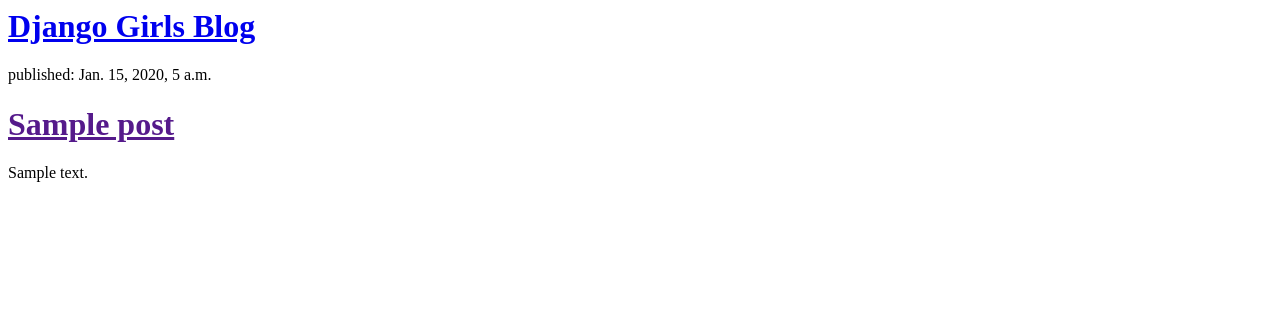
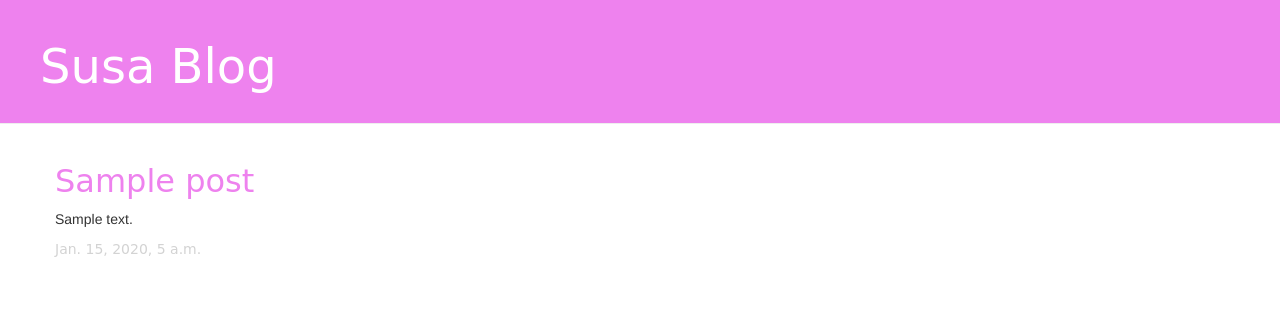
Before and after one commit to anasus85/first-blog, a Django app: template blog/templates/blog/post_list.html in a window 1280 px wide. Shown: the top 328 px of the page. Run offline with Django 3.2, Linux system fonts and the light colour scheme; the template is opened without the code that fills it: values that come from a table or form of the project are taken from there, others are empty; tables that the repository leaves empty hold one stand-in row (values such as "Sample post"); parts of the project's set-up code (start-up, migrations or seed data) failed here and were passed over; some libraries are stand-ins or nearby versions.

Commit message:
vistas detalladas de cada blog

```diff
--- /dev/null
+++ b/blog/static/css/blog.css
@@ -0,0 +1,52 @@
+.page-header {
+    background-color: #EE82EE;
+    margin-top: 0;
+    padding: 20px 20px 20px 40px;
+}
+
+.page-header h1, .page-header h1 a, .page-header h1 a:visited, .page-header h1 a:active {
+    color: #ffffff;
+    font-size: 36pt;
+    text-decoration: none;
+}
+
+.content {
+    margin-left: 40px;
+}
+
+h1, h2, h3, h4 {
+    font-family: 'Lobster', cursive;
+}
+
+.date {
+    color: #D3D3D3;
+    font-family: cursive
+}
+
+.save {
+    float: right;
+}
+
+.post-form textarea, .post-form input {
+    width: 100%;
+}
+.post-text {
+	font-size:12pt;
+
+
+}
+.top-menu, .top-menu:hover, .top-menu:visited {
+    color: #ffffff;
+    float: right;
+    font-size: 6pt;
+    margin-right: 20px;
+}
+
+.post {
+    margin-bottom: 70px;
+}
+
+.post h1 a, .post h1 a:visited {
+    color: #EE82EE;
+    font-size: 24pt;
+}
--- /dev/null
+++ b/blog/templates/blog/base.html
@@ -0,0 +1,27 @@
+{% load staticfiles %}
+<html>
+    <head>
+
+<title>Susa blog</title>
+<link rel="stylesheet" href="//maxcdn.bootstrapcdn.com/bootstrap/3.2.0/css/bootstrap.min.css">
+<link rel="stylesheet" href="//maxcdn.bootstrapcdn.com/bootstrap/3.2.0/css/bootstrap-theme.min.css">
+<link rel="stylesheet" href="{% static 'css/blog.css' %}">
+
+</head>
+
+<body>
+
+<div class="page-header">
+    <h1><a href="/">Susa Blog</a></h1>
+</div>
+ <div class="content container">
+        <div class="row">
+            <div class="col-md-8">
+            {% block content %}
+            {% endblock %}
+            </div>
+        </div>
+    </div>
+</body>
+
+</html>
--- a/blog/templates/blog/post_list.html
+++ b/blog/templates/blog/post_list.html
@@ -1,19 +1,15 @@
-<html>
-    <head>
-        <title>Susa blog</title>
-    </head>
-    <body>
-       <div>
-    <h1><a href="/">Django Girls Blog</a></h1>
-</div>
+{% extends 'blog/base.html' %}
 
-{% for post in posts %}
-    <div>
-        <p>published: {{ post.published_date }}</p>
-        <h1><a href="">{{ post.title }}</a></h1>
-        <p>{{ post.text|linebreaksbr }}</p>
-    </div>
-{% endfor %}
+{% block content %}
+    {% for post in posts %}
+        <div class="post">
+		<div class:"text-post"></div>
+            <h1><a href="{% url 'post_detail' pk=post.pk %}">{{ post.title }}</a></h1>
+		<p>{{ post.text|linebreaksbr }}</p>
+	    <div class="date">
+                {{ post.created_date }}
+            </div>
+
         </div>
-    </body>
-</html>
+    {% endfor %}
+{% endblock content %}
--- a/blog/urls.py
+++ b/blog/urls.py
@@ -2,4 +2,5 @@
 from . import views
 urlpatterns = [
     url(r'^$', views.post_list, name='post_list'),
-]
+   url(r'^post/(?P<pk>\d+)/$', views.post_detail, name='post_detail'),
+    ]
```
Also changed, not shown: blog/static/css/blog-b.css (added, +8 -0 lines), blog/templates/blog/post_detail.html (added, +1 -0 lines), blog/views.py (+1 -7 lines), 4 other files.
